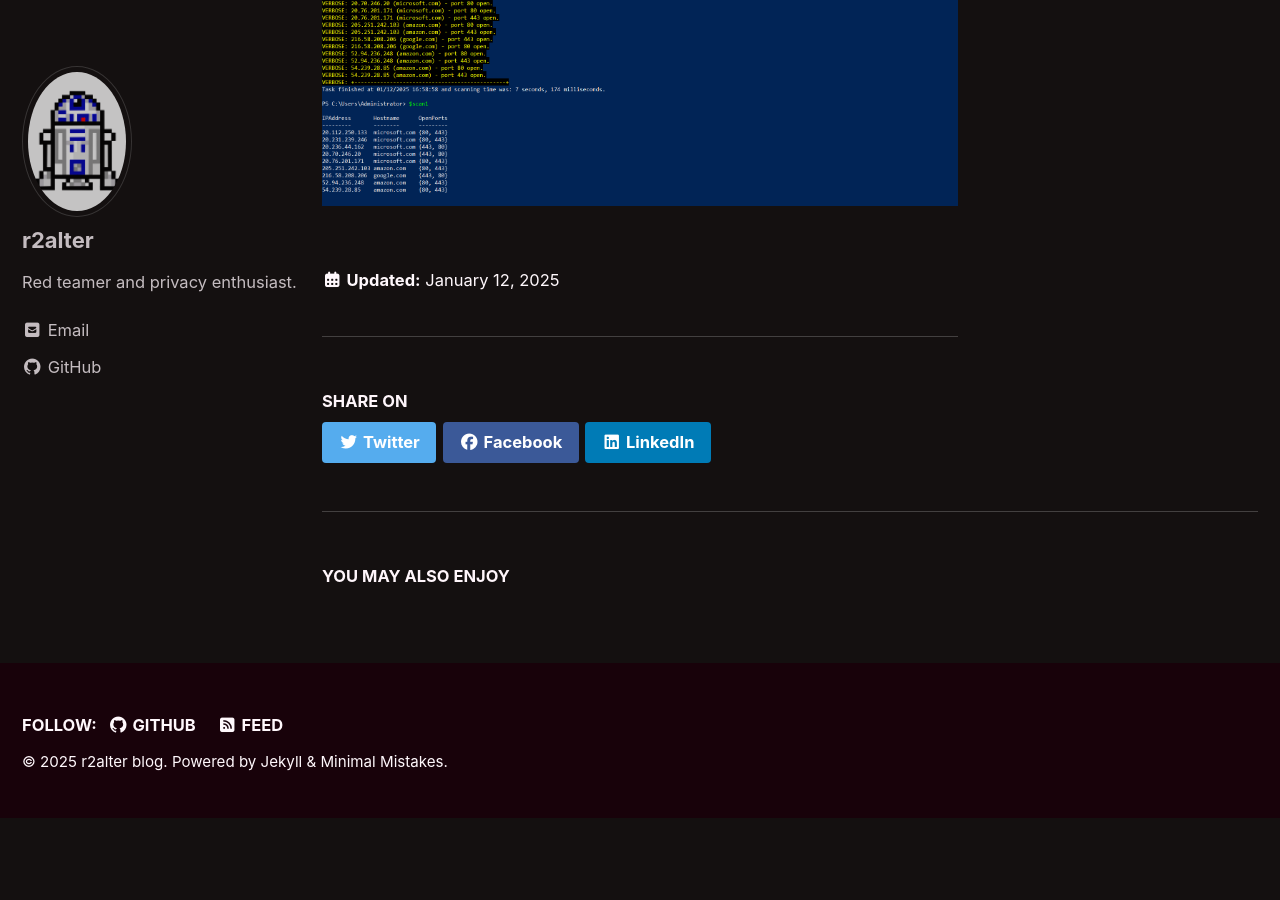
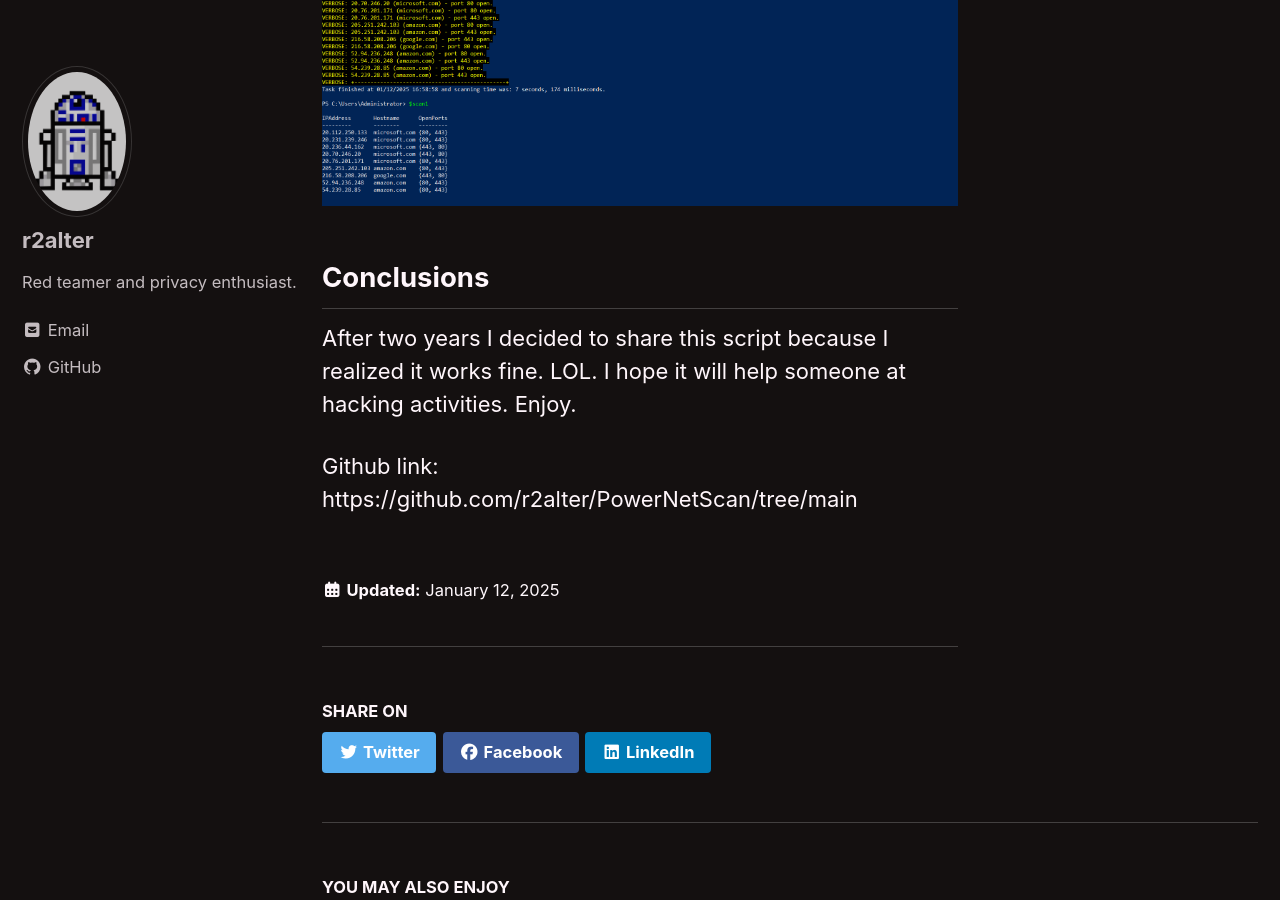
Before and after one commit to r2alter/r2alter.github.io, a Jekyll site: the page built from _posts/2025-01-12-PowerNetScan.md, in a window 1280 px wide and 900 px high, scrolled down 3400 px. Built offline with Jekyll 4.4.1, drawn with Linux system fonts in a browser that asks for light colours; cached includes are drawn as plain includes; before the commit the page ends 4218 px from its top, so only the background shows below that.

Commit message:
PowerNetScan fix

```diff
--- a/_posts/2025-01-12-PowerNetScan.md
+++ b/_posts/2025-01-12-PowerNetScan.md
@@ -52,3 +52,9 @@ Script performs DNS resolving during format input stage. If the hostname has mor
 
 Possibility to track live results and also have results saved in variable.
 ![live results feature](/assets/images/live_results_feature.png)
+
+## Conclusions
+
+After two years I decided to share this script because I realized it works fine. LOL. I hope it will help someone at hacking activities. Enjoy.
+
+Github link: https://github.com/r2alter/PowerNetScan/tree/main
```
